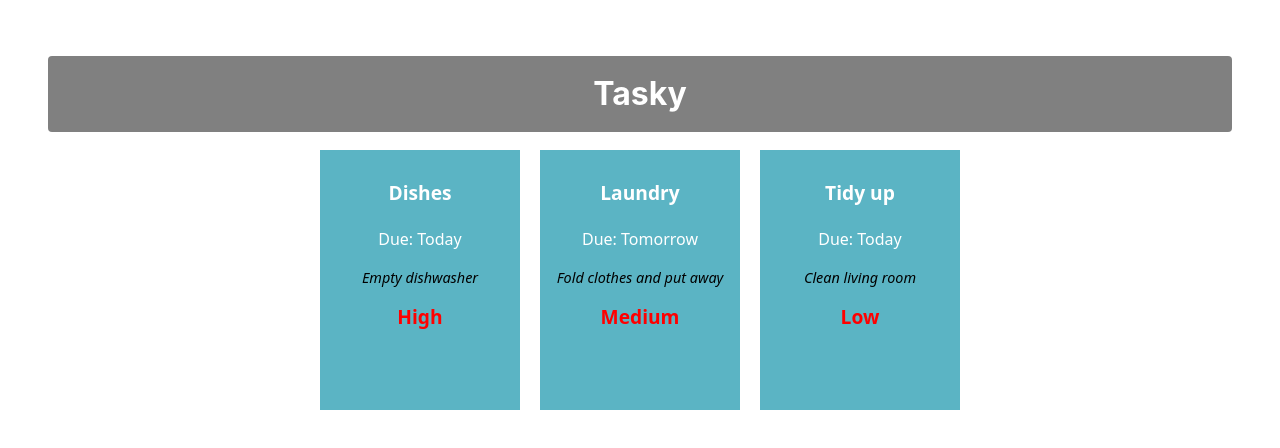
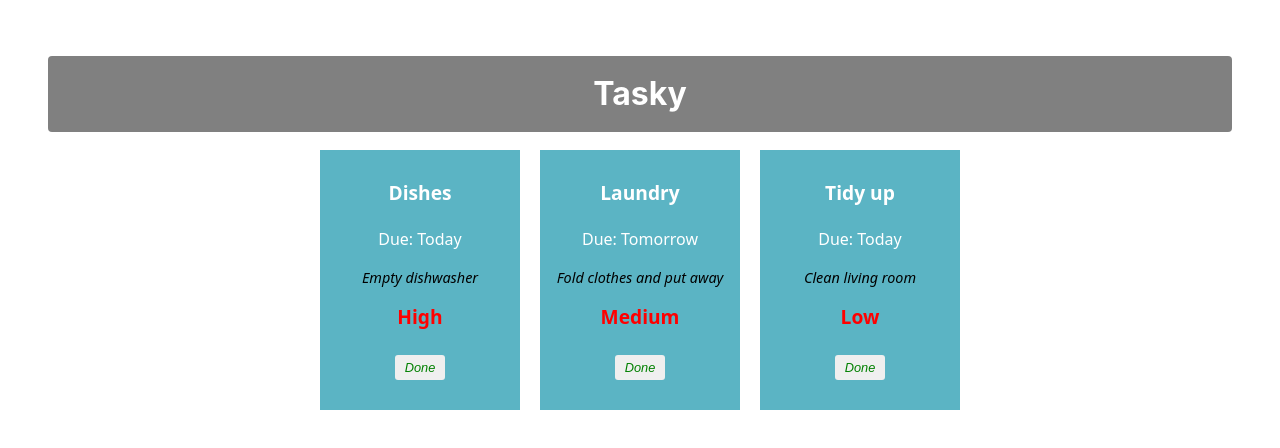
Before and after one commit to Ryan-OLoughlin/react-basics-labs, a React (Vite) app in the folder tasky/: page / in a window 1280 px wide. Shown: the top 448 px of the page. Built offline with nearby package versions, Linux system fonts and the light colour scheme.

Commit message:
Mark task as done

```diff
--- a/tasky/src/App.css
+++ b/tasky/src/App.css
@@ -55,3 +55,19 @@
   font-weight: bold;
   color: red;
 }
+
+button {
+  border: none;
+  border-radius: 3px;
+  font-style: italic;
+  font-size: 0.8em;
+  margin: 4px 6px;
+  width: 50px;
+  height: 25px;
+}
+
+.doneButton {
+  bottom: 5px;
+  left: 5px;
+  color: green;
+}
--- a/tasky/src/App.jsx
+++ b/tasky/src/App.jsx
@@ -5,21 +5,27 @@
 function App() {
     const [ taskState, setTaskState ] = useState({
     tasks: [
-      { id: 1, title:"Dishes", description: "Empty dishwasher", deadline: "Today", priority: "High" },
-      { id: 2, title: "Laundry", description: "Fold clothes and put away", deadline: "Tomorrow", priority: "Medium" },
-      { id: 3, title: "Tidy up", description: "Clean living room", deadline: "Today", priority: "Low" }
-    ]
-  });
-  return (
+      { id: 1, title:"Dishes", description: "Empty dishwasher", deadline: "Today", priority: "High", done: false },
+      { id: 2, title: "Laundry", description: "Fold clothes and put away", deadline: "Tomorrow", priority: "Medium", done: false },
+      { id: 3, title: "Tidy up", description: "Clean living room", deadline: "Today", priority: "Low", done: false } ]
+    });
+    const doneHandler = (taskIndex) => {
+    const tasks = [...taskState.tasks];
+    tasks[taskIndex].done = !tasks[taskIndex].done;
+    setTaskState({tasks});
+    }
+    return (
     <div className="container">
       <h1>Tasky</h1>
-      {taskState.tasks.map((task) => (
+      {taskState.tasks.map((task, index) => (
       <Task
         title={task.title}
         description={task.description}
         deadline={task.deadline}
         priority={task.priority}
         key={task.id}
+        done={task.done}
+        markDone={() => doneHandler(index)}
       />  ))}
     </div>
   );
--- a/tasky/src/components/Task.jsx
+++ b/tasky/src/components/Task.jsx
@@ -2,11 +2,12 @@
 
 const Task = (props) => {
     return (
-        <div className="card">
+        <div className="card" style={{backgroundColor: props.done ? 'lightgrey' : '#5bb4c4'}}>
             <p className="title">{props.title}</p>
             <p>Due: {props.deadline}</p>
             <p className="description">{props.description}</p>
             <p className="priority">{props.priority}</p>
+            <button onClick={props.markDone} className="doneButton">Done</button>
         </div>
     );
 }
```
